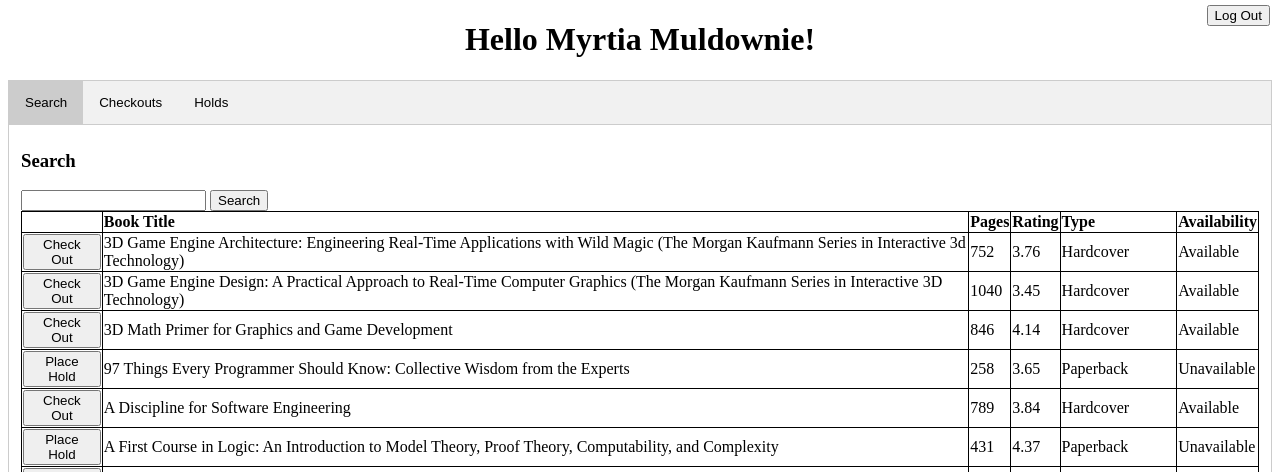
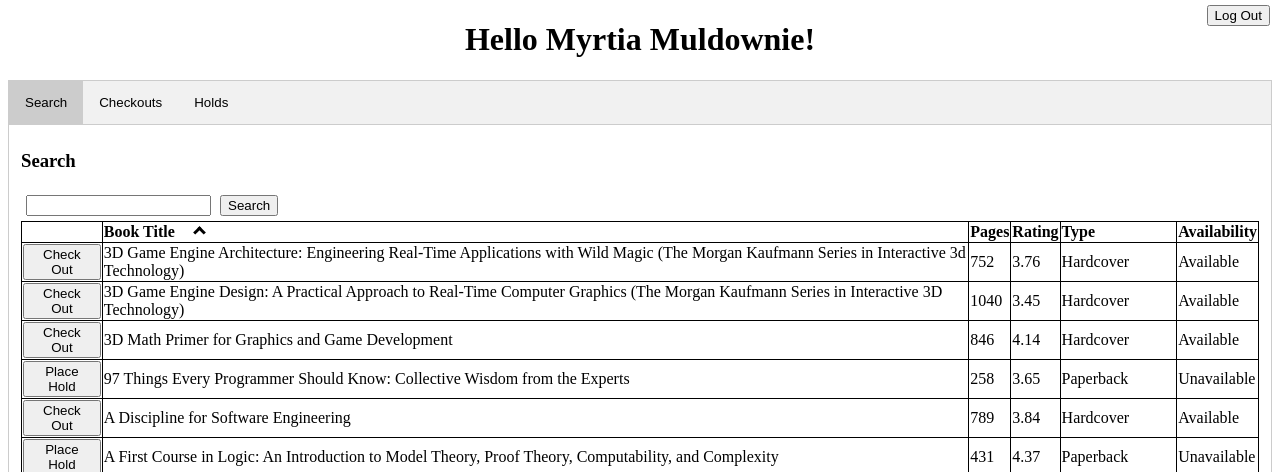
Before and after one commit to fizharoon/LibraryApplication, a Flask app: template templates/user.html in a window 1280 px wide, after a click on "Search". Shown: the top 472 px of the page. Run offline with Flask 2, Linux system fonts and the light colour scheme; the template is opened without the code that fills it, so the values that code supplies are empty; a user stored in the database is signed in; data comes from the database, SQL or seed files in the repository.

Commit message:
Added more styling to home and user

```diff
--- a/static/styles/user.css
+++ b/static/styles/user.css
@@ -1,7 +1,32 @@
+/* SORTING ARROWS */
+
+.arrow {
+  border: solid black;
+  border-width: 0 3px 3px 0;
+  display: inline-block;
+  padding: 3px;
+}
+
+.up {
+  transform: rotate(-135deg);
+  -webkit-transform: rotate(-135deg);
+}
+
+.down {
+  transform: rotate(45deg);
+  -webkit-transform: rotate(45deg);
+}
+
+input[type=text]{
+  margin: 5px;
+}
+
 
 table, th, td {
   border: 1px solid;
   border-collapse: collapse;
+  margin-left: auto;
+  margin-right: auto;
 
 }
 tr:hover {background-color: RGB(198, 172, 143);
--- a/templates/home.html
+++ b/templates/home.html
@@ -10,7 +10,7 @@
 <body>
     <div class="box">
         <h1>
-            Library for Nerds
+            Library for CS Nerds
             <!-- <br>Hello I'm your handy dandy database system -->
         </h1>
         <a>
--- a/templates/user.html
+++ b/templates/user.html
@@ -23,7 +23,7 @@
             <thead>
                 <tr class="align">
                   <th></th>
-                  <th>Book Title</th>
+                  <th>Book Title &emsp;<i class="arrow up"></i></th>
                   <th>Pages</th>
                   <th>Rating</th>
                   <th>Type</th>
@@ -52,7 +52,7 @@
         </table>
       </div>
 
-      <div id="Holds" class="tabcontent">
+      <div id="Holds"  class="tabcontent">
         <h3>Holds</h3>
         <table>
         <thead>
```
Also changed, not shown: static/styles/home.css (+5 -2 lines).
